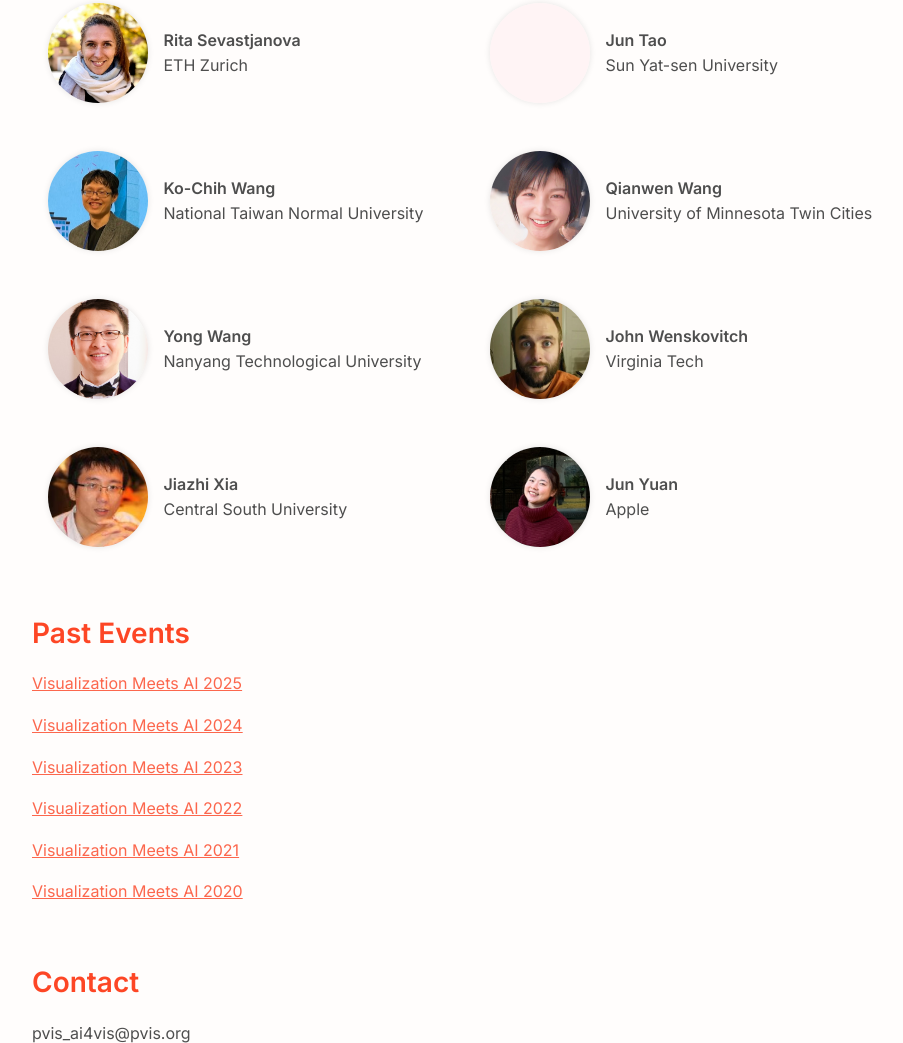
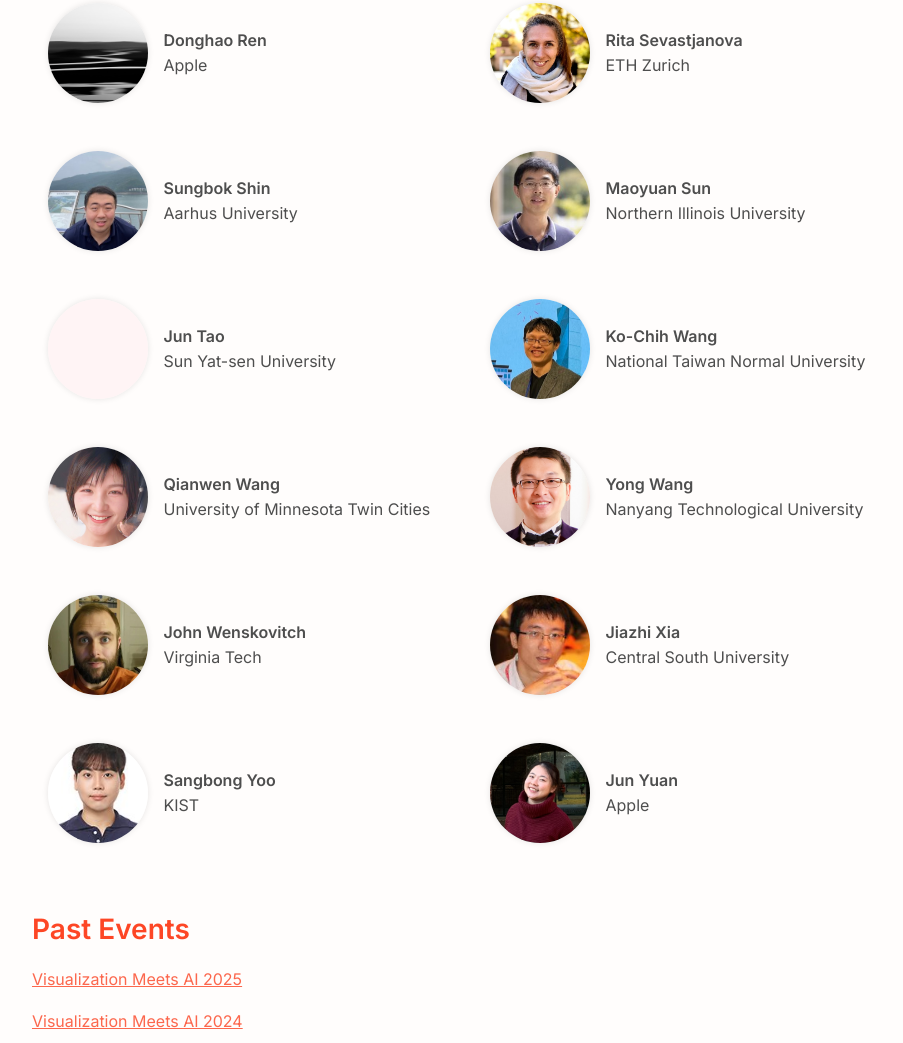
Before and after one commit to vismeetsai/vismeetsai.github.io, a plain HTML site: page index.html in a window 1280 px wide. Shown: the part 3877-4920 px from the top of the page, without its empty margins (178-1081 px from the left). Drawn offline with Linux system fonts and the light colour scheme.

Commit message:
add more PCs

```diff
--- a/index.html
+++ b/index.html
@@ -241,6 +241,13 @@
 				</div>
 			</div>
 			<div class="photo-container">
+				<img src="image/photo_subhashis_hazarika.jpg" alt="Subhashis Hazarika" class="photo">
+				<div class="chair-info">
+					<p class="chair-name">Subhashis Hazarika</p>
+					<p class="chair-affiliation">Fujitsu Research of America</p>
+				</div>
+			</div>
+			<div class="photo-container">
 				<img src="image/photo_hyeon_jeon.jpg" alt="Hyeon Jeon" class="photo">
 				<div class="chair-info">
 					<p class="chair-name">Hyeon Jeon</p>
@@ -297,6 +304,20 @@
 				</div>
 			</div>
 			<div class="photo-container">
+				<img src="image/photo_sungbok_shin.jpg" alt="Sungbok Shin" class="photo">
+				<div class="chair-info">
+					<p class="chair-name">Sungbok Shin</p>
+					<p class="chair-affiliation">Aarhus University</p>
+				</div>
+			</div>
+			<div class="photo-container">
+				<img src="image/photo_maoyuan_sun.jpg" alt="Maoyuan Sun" class="photo">
+				<div class="chair-info">
+					<p class="chair-name">Maoyuan Sun</p>
+					<p class="chair-affiliation">Northern Illinois University</p>
+				</div>
+			</div>
+			<div class="photo-container">
 				<img src="image/photo_jun_tao.jpg" alt="Jun Tao" class="photo">
 				<div class="chair-info">
 					<p class="chair-name">Jun Tao</p>
@@ -336,6 +357,13 @@
 				<div class="chair-info">
 					<p class="chair-name">Jiazhi Xia</p>
 					<p class="chair-affiliation">Central South University</p>
+				</div>
+			</div>
+			<div class="photo-container">
+				<img src="image/photo_sangbong_yoo.jpg" alt="Sangbong Yoo" class="photo">
+				<div class="chair-info">
+					<p class="chair-name">Sangbong Yoo</p>
+					<p class="chair-affiliation">KIST</p>
 				</div>
 			</div>
 			<div class="photo-container">
```
Also changed, not shown: image/photo_maoyuan_sun.jpg (added), image/photo_sangbong_yoo.jpg (added), image/photo_subhashis_hazarika.jpg (added), image/photo_sungbok_shin.jpg (added).
